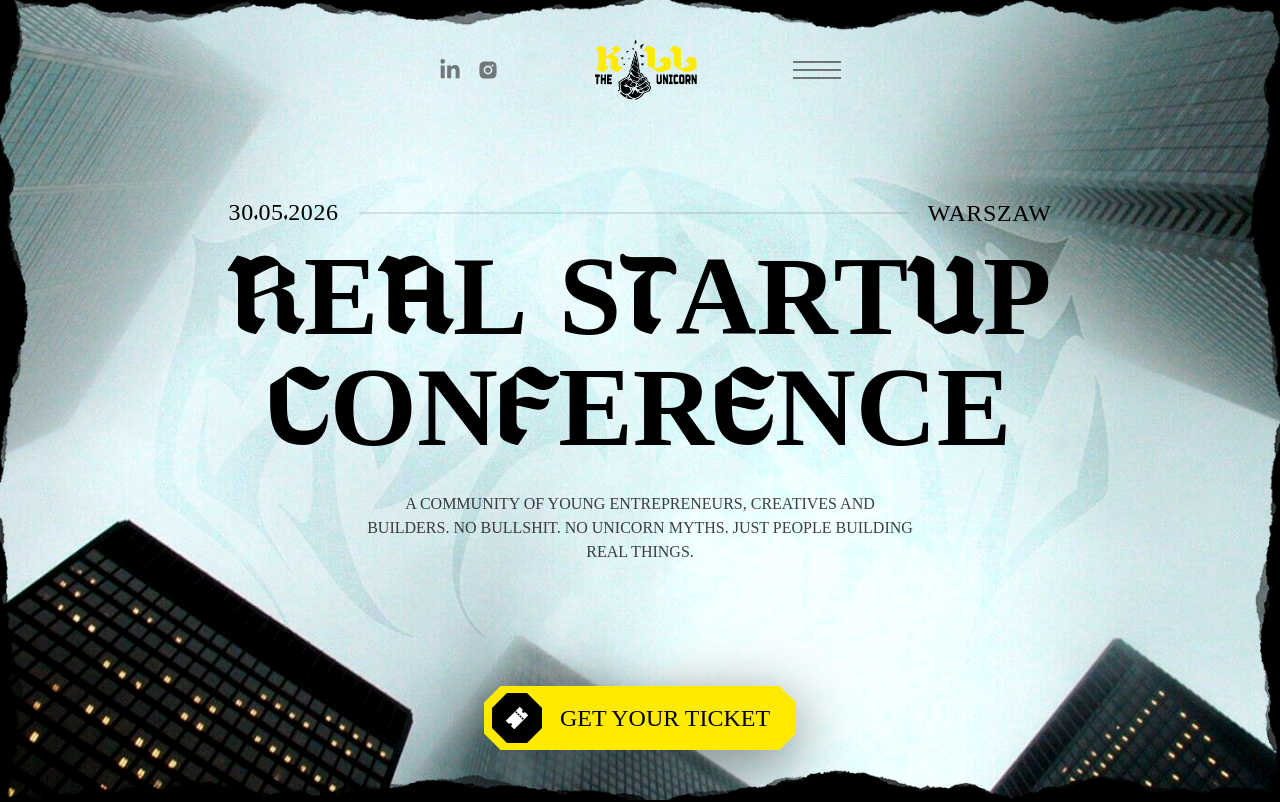
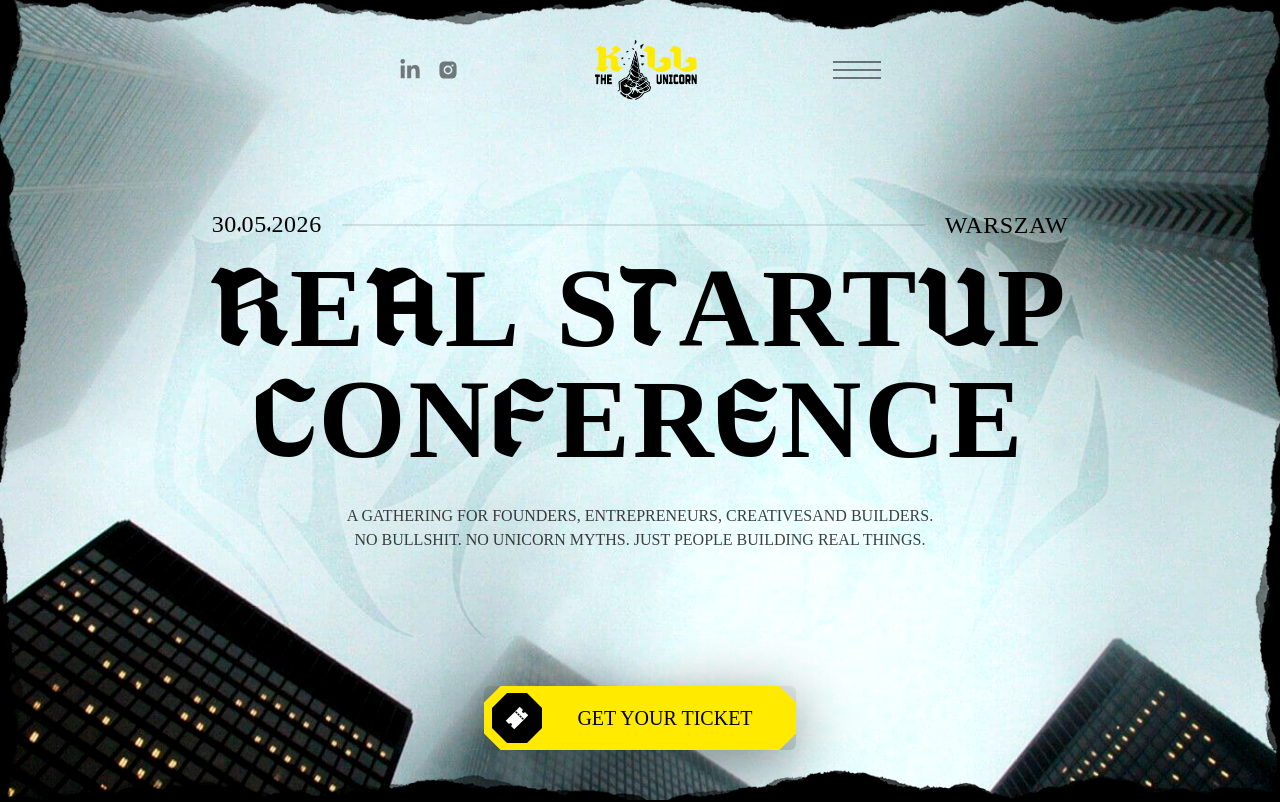
Before and after one commit to Artixxtm/killtheunicorn, a Next.js app: page / in a window 1280 px wide. Shown: the top 802 px of the page. Built offline with nearby package versions, Linux system fonts and the light colour scheme; a web font is replaced by a local one.

Commit message:
current upds

```diff
--- a/src/app/globals.css
+++ b/src/app/globals.css
@@ -79,12 +79,17 @@ body {
 }
 
 .floating-nav .navBg {
-  background: #ffffff;
+  background: #ffffffbe;
   z-index: -1;
 }
 
 .floating-nav .navContainer {
-  filter: drop-shadow(0px -25px 40px rgba(0, 0, 0, 0.3));
+  filter: drop-shadow(0px -25px 30px rgba(0, 0, 0, 0.2));
+}
+
+.floating-nav .navContainer {
+  -webkit-backdrop-filter: blur(12px);
+  backdrop-filter: blur(12px);
 }
 
 .customMix {
--- a/src/app/layout.js
+++ b/src/app/layout.js
@@ -11,6 +11,7 @@ const geistMono = Geist_Mono({
   variable: "--font-geist-mono",
   subsets: ["latin"],
 });
+
 
 export const metadata = {
   title: "Create Next App",
--- a/src/var2/components/Border.jsx
+++ b/src/var2/components/Border.jsx
@@ -1,9 +1,9 @@
 import Image from "next/image";
 import React from "react";
 
-const Border = () => {
+const Border = ({fullscreen = false}) => {
   return (
-    <div className="w-full h-screen absolute inset-0 pointer-events-none">
+    <div className={`w-full ${fullscreen ? 'h-screen' : 'h-full'} absolute inset-0 pointer-events-none`}>
       <Image
         src="/border/left.png"
         alt="left side"
--- a/src/var2/components/GetButton/GetButton.jsx
+++ b/src/var2/components/GetButton/GetButton.jsx
@@ -6,14 +6,14 @@ import "./GetButton.css";
 
 const GetButton = () => {
   return (
-    <button className="xl:w-78 w-68 xl:h-16 h-14 fixed md:bottom-12.5 bottom-8 left-1/2 -translate-x-1/2 drop-shadow-[0_15px_30px_rgba(0,0,0,0.5)] z-10 ">
-      <div className="w-full h-full relative xl:customClipHexaWide customClipHexaMobile cursor-pointer group hover:-translate-y-1.5 transition-transform duration-250">
+    <button className="xl:w-78 w-68 xl:h-16 h-14 fixed md:bottom-12.5 bottom-8 left-1/2 -translate-x-1/2 drop-shadow-[0_15px_30px_rgba(0,0,0,0.5)] z-10 backdrop-blur-md rounded-md group hover:-translate-y-1.5 transition-transform duration-250">
+      <div className="w-full h-full relative xl:customClipHexaWide customClipHexaMobile cursor-pointer">
         <div className="w-full h-full absolute inset-0 bg-[#ffea00] group-hover:bg-[#ffffff] transition-colors duration-250" />
         <div className="w-full h-full flex items-center justify-between px-2 relative z-1">
           <div className="xl:h-12.5 h-11 w-full xl:max-w-12.5 max-w-11 bg-black text-white group-hover:bg-[#ffea00] group-hover:text-black transition-colors duration-250 flex items-center justify-center customClipHexa">
             <IoTicketSharp size={24} />
           </div>
-          <div className="w-full h-full text-black font-secondary uppercase font-medium xl:text-2xl text-lg flex justify-center items-center text-center">
+          <div className="w-full h-full text-black font-secondary uppercase font-medium xl:text-xl text-lg flex justify-center items-center text-center">
             Get Your Ticket
           </div>
         </div>
--- a/src/var2/components/Menu.jsx
+++ b/src/var2/components/Menu.jsx
@@ -42,10 +42,10 @@ const Menu = () => {
       ref={navContainerRef}
       className="top-7.5 fixed left-1/2 -translate-x-1/2 h-20 w-fit z-10"
     >
-      <div className="h-full relative navContainer transition-all duration-350 isolate">
+      <div className="h-full relative navContainer backdrop-blur-none rounded-lg transition-all duration-350 isolate">
         <div className="w-full h-full absolute inset-0 navBg bg-white/0 transition-all duration-250" />
 
-        <div className="inline-flex h-full md:px-10 px-6 py-2.5 relative items-center md:gap-24 gap-14 justify-between">
+        <div className="inline-flex h-full md:px-10 px-6 py-2.5 relative items-center md:gap-34 gap-14 justify-between">
           <div className="flex items-center gap-4 w-fit h-auto text-black">
             <FaLinkedinIn
               size={22}
--- a/src/var2/sections/About.jsx
+++ b/src/var2/sections/About.jsx
@@ -2,8 +2,8 @@
 
 const About = () => {
   return (
-    <div className='w-full h-screen bg-black relative'>
-        g
+    <div className='w-full h-screen bg-black relative p-10'>
+        <h2 className="uppercase font-main text-7xl mx-auto w-fit mt-5">Our Goal</h2>
     </div>
   )
 }
--- a/src/var2/sections/Header.jsx
+++ b/src/var2/sections/Header.jsx
@@ -14,7 +14,8 @@ const Header = () => {
         height={0}
         sizes="100vw"
         alt="bg"
-        className="w-full h-full object-cover absolute inset-0 z-0 contrast-110"
+        draggable={false}
+        className="w-full h-full object-cover absolute inset-0 z-0 contrast-110 pointer-events-none"
       />
 
       <div className="w-fit h-auto flex flex-col gap-2 items-start justify-start relative -top-5">
@@ -29,7 +30,7 @@ const Header = () => {
           </div>
           <h1
             aria-label="Real Startup Conference"
-            className="w-fit h-auto leading-[90%] xl:text-[7rem] md:text-7xl text-5xl text-center uppercase text-black"
+            className="w-fit h-auto leading-[90%] xl:text-[7rem] md:text-7xl text-5xl text-center tracking-wide uppercase text-black"
           >
             <span className="font-main">R</span>
             <span className="font-secondary font-bold">e</span>
@@ -50,10 +51,11 @@ const Header = () => {
           </h1>
 
           <p className="w-fit font-secondary uppercase font-normal opacity-75 xl:text-base md:text-sm text-xs text-black text-center mt-6">
-            A community of young entrepreneurs, creatives and <br />
-            builders. No bullshit. No unicorn myths. Just{" "}
+            A gathering for founders, entrepreneurs, creatives<br className="md:hidden block" />and builders.
+            <br className="md:block hidden" />
+            No bullshit. No unicorn myths. Just{" "}
             <br className="md:hidden block" />
-            people building <br className="md:block hidden" />
+            people building
             real things.
           </p>
         </div>
@@ -65,10 +67,11 @@ const Header = () => {
         height={0}
         sizes="100vw"
         loading="eager"
-        className="w-full xl:max-w-247.5 max-w-170 h-auto object-contain absolute left-1/2 top-1/2 -translate-x-1/2 md:-translate-y-[calc(50%-50px)] -translate-y-[calc(50%-25px)] customMix md:opacity-60 opacity-85"
+        draggable={false}
+        className="w-full xl:max-w-247.5 max-w-170 h-auto object-contain absolute left-1/2 top-1/2 -translate-x-1/2 md:-translate-y-[calc(50%-50px)] -translate-y-[calc(50%-25px)] customMix md:opacity-60 opacity-85 pointer-events-none"
       />
 
-      <Border />
+      <Border fullscreen={true} />
     </div>
   );
 };
```
